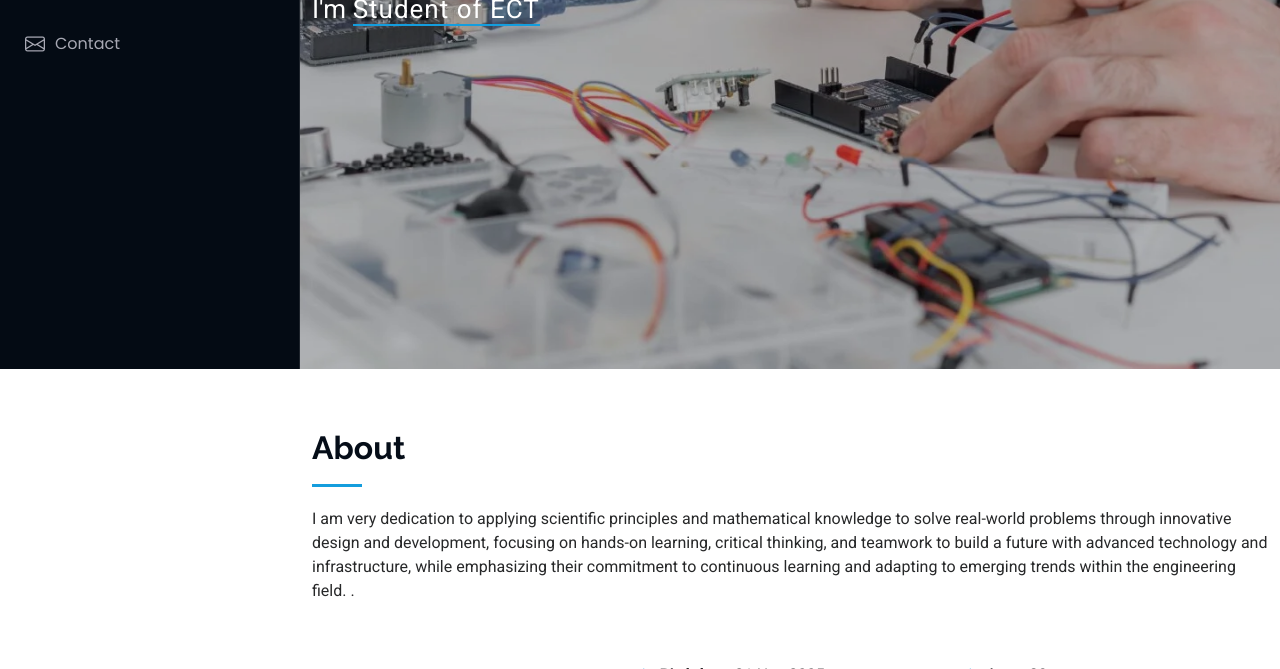
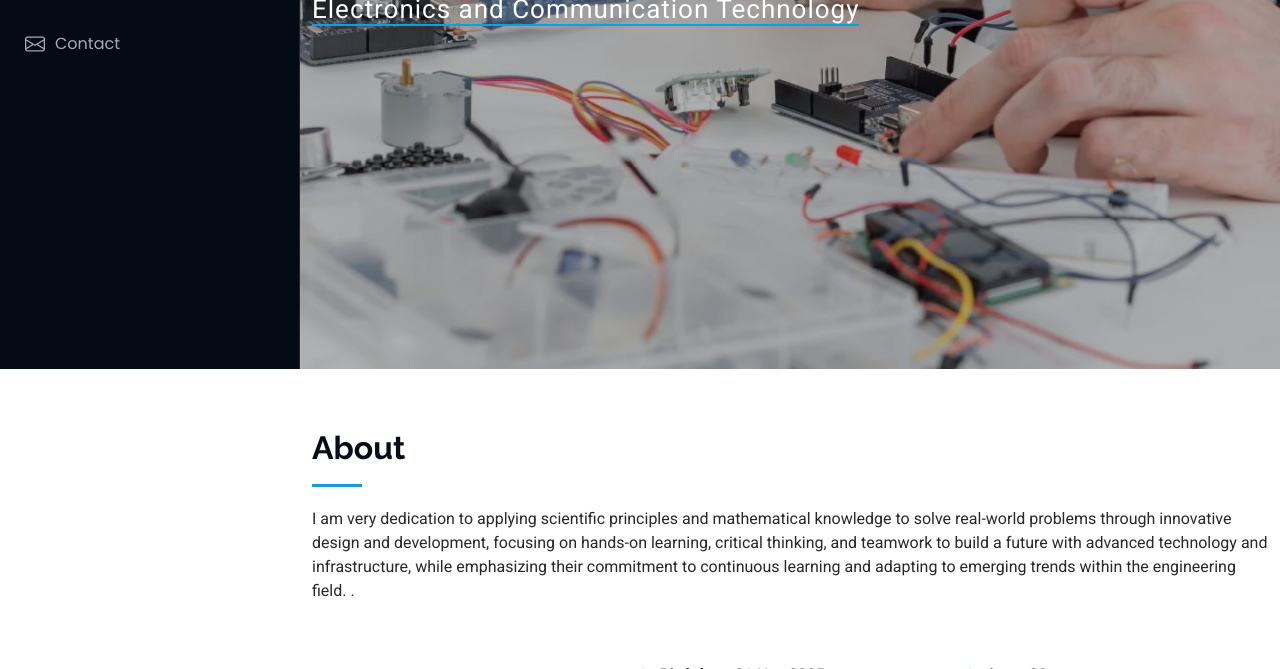
Before and after one commit to suryanarayana1464/surya-profile, a plain HTML site: page index.html in a window 1280 px wide. Shown: the part 431-1100 px from the top of the page. Drawn offline with Linux system fonts and the light colour scheme.

Commit message:
Update index.html

```diff
--- a/index.html
+++ b/index.html
@@ -55,7 +55,7 @@
 
       <div class="container" data-aos="fade-up" data-aos-delay="100">
         <h2>Yadla Suryanarayana</h2>
-        <p>I'm <span class="typed" data-typed-items="Student of ECT, Student of ECT, Student of ECT, Student of ECT">Student of ECT</span><span class="typed-cursor typed-cursor--blink" aria-hidden="true"></span><span class="typed-cursor typed-cursor--blink" aria-hidden="true"></span></p>
+        <p><span class="typed" data-typed-items="Electronics and Communication Technology, Electronics and Communication Technology, Electronics and Communication Technology">Electronics and Communication Technology</span><span class="typed-cursor typed-cursor--blink" aria-hidden="true"></span><span class="typed-cursor typed-cursor--blink" aria-hidden="true"></span></p>
       </div>
 
     </section><!-- /Hero Section -->
```
